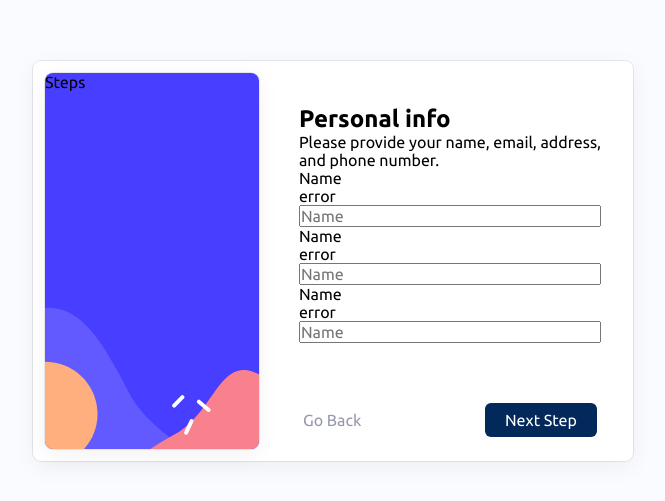
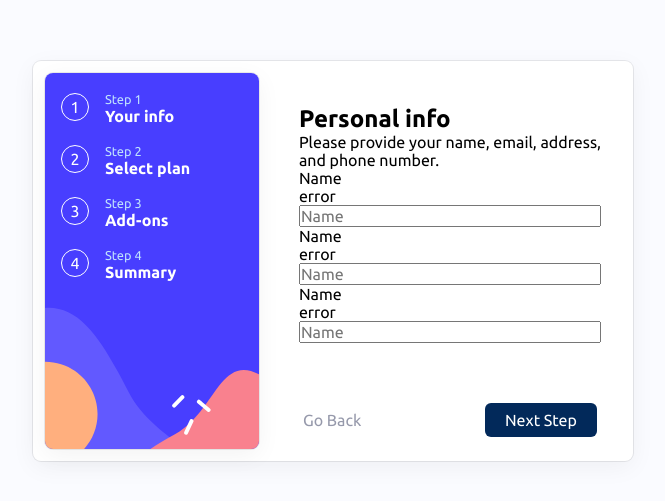
Before and after one commit to RadekNowak2k19/ReactForm, a React (Vite) app: page / in a window 1280 px wide. Shown: the part 139-640 px from the top of the page, without its empty margins (307-972 px from the left). Built offline with nearby package versions, Linux system fonts and the light colour scheme.

Commit message:
Created Steps element

```diff
--- a/src/App.module.scss
+++ b/src/App.scss
@@ -18,6 +18,10 @@
 		background-repeat: no-repeat;
 		background-position: center;
 		background-size: cover;
+		display: flex;
+		justify-content: center;
+		align-items: center;
+		gap: 2rem;
 	}
 	&_stepsData {
 		height: 100%;
@@ -66,6 +70,10 @@
 			height: 100%;
 			border-radius: $borderRadius;
 			box-shadow: $boxShadow;
+			flex-direction: column;
+			justify-content: flex-start;
+			align-items: flex-start;
+			gap: 0;
 		}
 		&_stepsData {
 			padding-right: 12px;
--- a/src/App.tsx
+++ b/src/App.tsx
@@ -1,50 +1,9 @@
-import styles from "./App.module.scss";
-import { Button } from "./ui/Button";
+import { StepOne } from "./components/StepOne";
+
 export const App = () => {
 	return (
-		<div className={styles.formElement}>
-			<div className={styles.formElement_steps}>Steps</div>
-			<div className={styles.formElement_stepsData}>
-				<div className={styles.fillBackground}>
-					<div className={styles.fillContainer}>
-						<div>
-							<h2>Personal info</h2>
-							<p>Please provide your name, email, address, and phone number.</p>
-						</div>
-						<form>
-							<div className={styles.inputForm}>
-								<div>
-									<label htmlFor="">Name</label>
-									<div>error</div>
-								</div>
-								<input type="text" placeholder="Name" />
-							</div>
-							<div className={styles.inputForm}>
-								<div>
-									<label htmlFor="">Name</label>
-									<div>error</div>
-								</div>
-								<input type="text" placeholder="Name" />
-							</div>
-							<div className={styles.inputForm}>
-								<div>
-									<label htmlFor="">Name</label>
-									<div>error</div>
-								</div>
-								<input type="text" placeholder="Name" />
-							</div>
-						</form>
-					</div>
-				</div>
-				<div className={styles.buttons}>
-					<Button onClick={() => console.log("clicked")} propsStyles="goBack">
-						Go Back
-					</Button>
-					<Button onClick={() => console.log("clicked")} propsStyles="nextStep">
-						Next Step
-					</Button>
-				</div>
-			</div>
+		<div className={`formElement`}>
+			<StepOne />
 		</div>
 	);
 };
--- /dev/null
+++ b/src/assets/data/steps.ts
@@ -0,0 +1,11 @@
+export interface StepsData {
+	id: number;
+	stepValue: number;
+	stepText: string;
+}
+export const steps: StepsData[] = [
+	{ id: 0, stepValue: 1, stepText: "Your info" },
+	{ id: 1, stepValue: 2, stepText: "Select plan" },
+	{ id: 2, stepValue: 3, stepText: "Add-ons" },
+	{ id: 3, stepValue: 4, stepText: "Summary" },
+];
--- /dev/null
+++ b/src/components/StepOne.tsx
@@ -0,0 +1,55 @@
+import { steps } from "../assets/data/steps";
+import { Button } from "../ui/Button";
+import { Steps } from "./Steps";
+export const StepOne = () => {
+	return (
+		<>
+			<div className={`formElement_steps`}>
+				{steps.map(step => (
+					<Steps key={step.id} step={step} />
+				))}
+			</div>
+			<div className={`formElement_stepsData`}>
+				<div className={`fillBackground`}>
+					<div className={`fillContainer`}>
+						<div>
+							<h2>Personal info</h2>
+							<p>Please provide your name, email, address, and phone number.</p>
+						</div>
+						<form>
+							<div className={`inputForm`}>
+								<div>
+									<label htmlFor="">Name</label>
+									<div>error</div>
+								</div>
+								<input type="text" placeholder="Name" />
+							</div>
+							<div className={`inputForm`}>
+								<div>
+									<label htmlFor="">Name</label>
+									<div>error</div>
+								</div>
+								<input type="text" placeholder="Name" />
+							</div>
+							<div className={`inputForm`}>
+								<div>
+									<label htmlFor="">Name</label>
+									<div>error</div>
+								</div>
+								<input type="text" placeholder="Name" />
+							</div>
+						</form>
+					</div>
+				</div>
+				<div className={`buttons`}>
+					<Button onClick={() => console.log("clicked")} propsStyles="goBack">
+						Go Back
+					</Button>
+					<Button onClick={() => console.log("clicked")} propsStyles="nextStep">
+						Next Step
+					</Button>
+				</div>
+			</div>
+		</>
+	);
+};
--- /dev/null
+++ b/src/components/Steps.module.scss
@@ -0,0 +1,42 @@
+@use "../variables.scss" as *;
+.steps {
+	align-items: center;
+	display: flex;
+
+	&_Dot {
+		background-color: transparent;
+		border: 1px solid $white;
+		border-radius: 100%;
+		color: $white;
+		height: 28px;
+		line-height: 1.7;
+		text-align: center;
+		width: 28px;
+	}
+	.step {
+		display: none;
+	}
+}
+// XXXXXXXXXXXXXXXXXXXXXXXXXXXXXX
+// Responsive Design
+// XXXXXXXXXXXXXXXXXXXXXXXXXXXXXX
+/* sm */
+@media (min-width: 640px) {
+	.steps {
+		gap: 1rem;
+		margin-top: 1rem;
+		margin-left: 1rem;
+
+		.step {
+			display: block;
+			span {
+				color: $lightBlue;
+				font-size: 0.8rem;
+			}
+			p {
+				color: $white;
+				font-weight: bold;
+			}
+		}
+	}
+}
--- /dev/null
+++ b/src/components/Steps.tsx
@@ -0,0 +1,19 @@
+import { FC } from "react";
+import { StepsData } from "../assets/data/steps";
+import styles from "./Steps.module.scss";
+
+interface StepsProps {
+	step: StepsData;
+}
+export const Steps: FC<StepsProps> = ({ step }) => {
+	const { stepText, stepValue } = step;
+	return (
+		<div className={styles.steps}>
+			<div className={styles.steps_Dot}>{stepValue}</div>
+			<div className={styles.step}>
+				<span>Step {stepValue}</span>
+				<p>{stepText}</p>
+			</div>
+		</div>
+	);
+};
--- a/src/index.scss
+++ b/src/index.scss
@@ -1,5 +1,6 @@
 @use "./variables.scss" as *;
 @use "./ui/Button.scss";
+@use "./App.scss";
 // https://www.joshwcomeau.com/css/custom-css-reset/
 *,
 *::before,
```
Also changed, not shown: .eslintrc.cjs.
